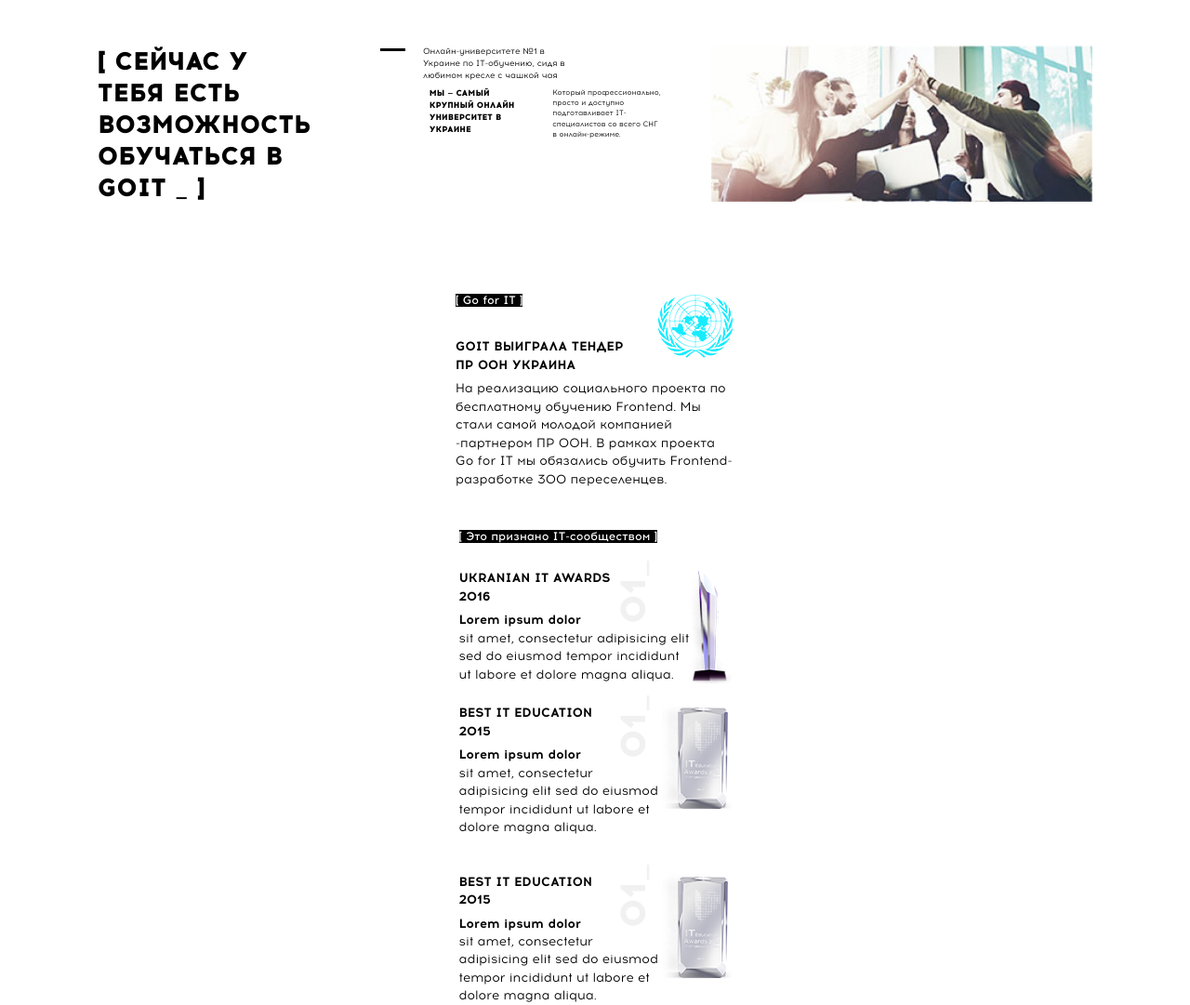
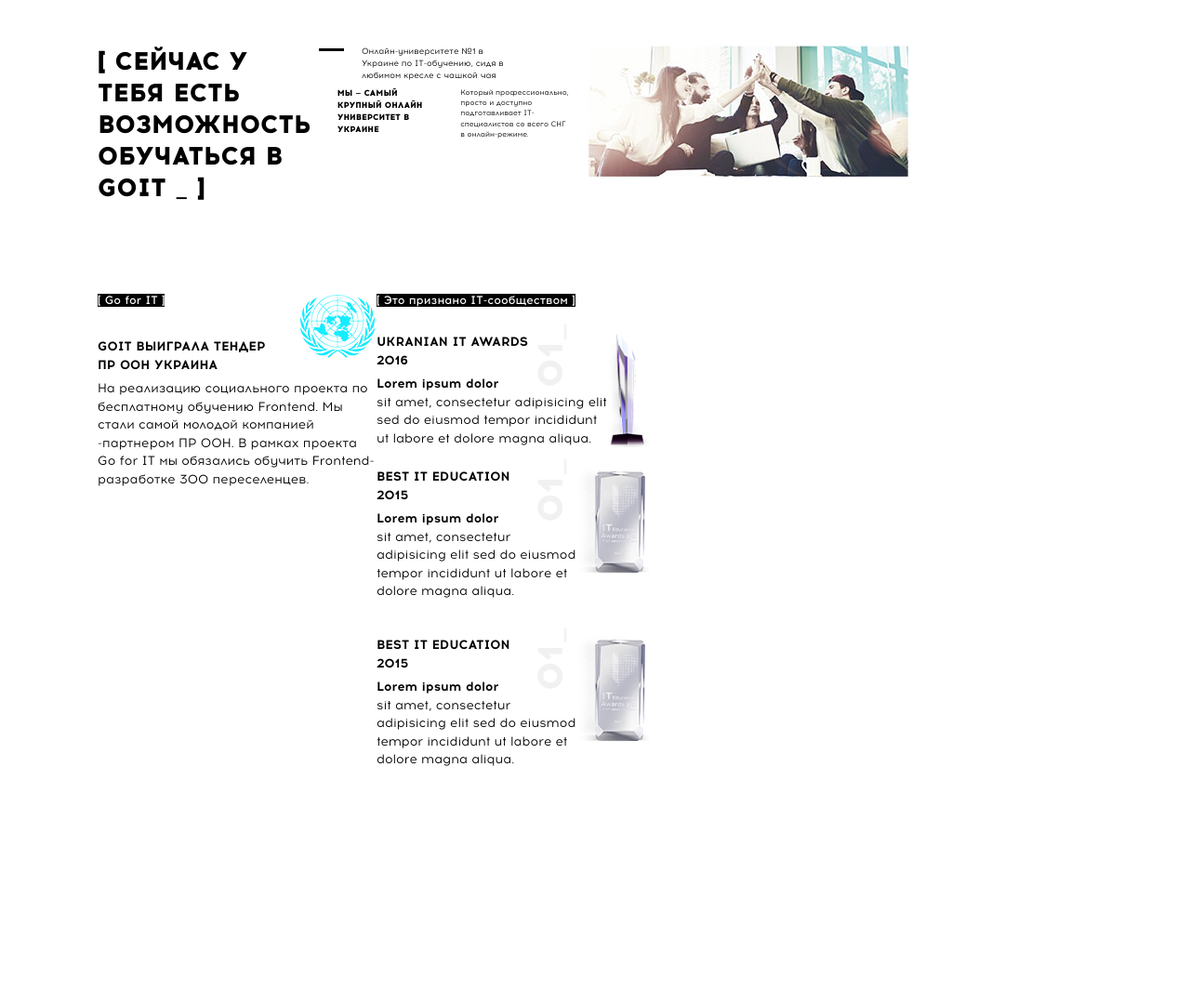
Before and after one commit to ValeriiKovalenko/GoIT-Landing-page, a website: page src/index.html in a window 1280 px wide. Shown: the whole page at 93% size. After the commit the page ends 827 px from the top, so only its background shows below. Drawn offline with nearby package versions, Linux system fonts and the light colour scheme; files that its build step writes are made by us from their sources.

Commit message:
half tablet done

```diff
--- a/src/sass/section11.scss
+++ b/src/sass/section11.scss
@@ -174,7 +174,7 @@
     padding: 49px 65px 0;
     transition: padding 0.3s linear;
     display: flex;
-    flex-flow: column wrap;
+    flex-flow: row wrap;
   }
 
   .section11-first-wrapper {
@@ -229,4 +229,11 @@
         top: 3px;
       }
   }
+
+  .section11-second-wrapper {
+      margin: 0;
+  }
+  .section11-third-wrapper {
+      margin: 0;
+  }
 }
```
Also changed, not shown: build/css/styles.css, build/css/styles.min.css.
